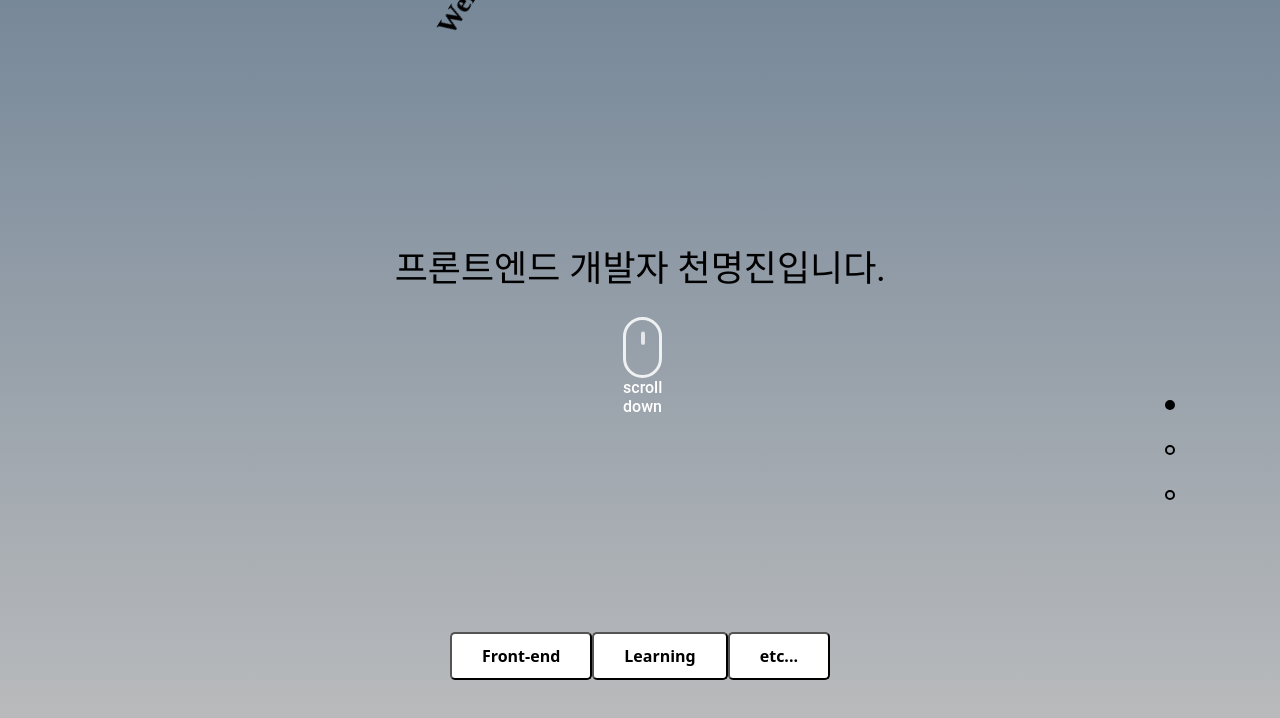
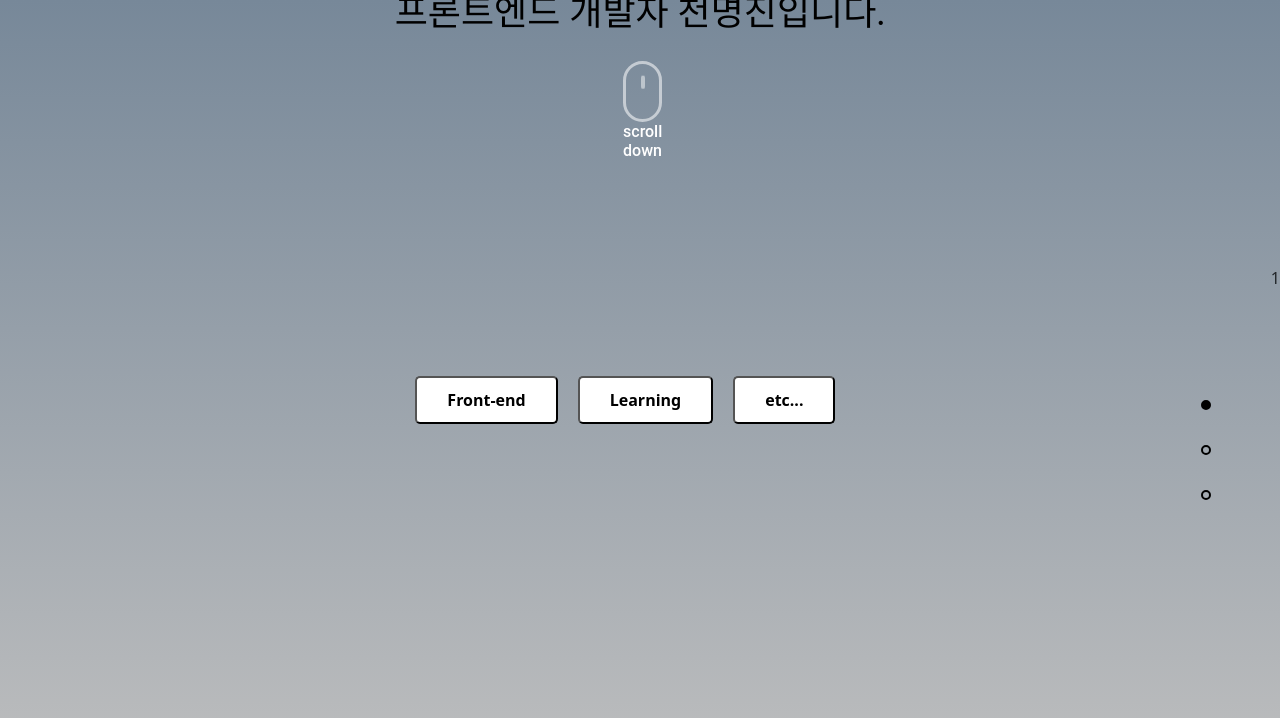
Before and after one commit to 1000mj/fullPage_portfolio, a React (Create React App) app: page / in a window 1280 px wide. Both pictures are taken after a click on the button "Front-end". Shown: the top 718 px of the page. Built offline with nearby package versions, Linux system fonts and the light colour scheme; a web font is replaced by a local one.

Commit message:
skills 버튼누르면 엘리먼트생성되도록 기능구현추가

```diff
--- a/src/App.css
+++ b/src/App.css
@@ -69,7 +69,7 @@ div {
     display: none;
 }
 
-.inner {
+.project {
     height: 100vh;
     display: flex;
     justify-content: center;
@@ -109,15 +109,16 @@ div {
     margin: 110px auto;
     height: 50px;
 }
-button {
+.skills-btn {
     background-color: white;
     color: black;
     font-weight: bold;
     border-radius: 5px;
     padding: 10px 30px;
     cursor: pointer;
+    margin-right: 20px;
 }
-button:hover {
+.skills-btn:hover {
     background-image: linear-gradient(to bottom, LightSlateGray, silver);
 }
 
@@ -134,7 +135,7 @@ button:hover {
     height: 35px;
     border: 3px solid white;
     border-radius: 25px;
-    opacity: 0.85;
+    opacity: 0.55;
     box-sizing: content-box;
 }
 .scroller {
--- a/src/App.js
+++ b/src/App.js
@@ -1,6 +1,7 @@
 import { useState, useEffect, useRef } from 'react';
 
 import Dots from './Dots';
+import SkillsApp from './SkillsApp';
 import 'bootstrap/dist/css/bootstrap.min.css';
 
 import './App.css';
@@ -105,14 +106,10 @@ function App() {
                     </div>
                     <h2 className="scroll_down">scroll down</h2>
                 </div>
-                <div className="skills">
-                    <div className="skills-btn-container">
-                        <button className="skills-btn">Front-end</button>
-                        <button className="skills-btn">Learning</button>
-                        <button className="skills-btn">etc...</button>
-                    </div>
-                </div>
-                <div className="inner "></div>
+
+                <SkillsApp />
+
+                <div className="project "></div>
             </div>
         </>
     );
--- a/src/Dots.js
+++ b/src/Dots.js
@@ -16,7 +16,7 @@ const Dot = ({ num, scrollIndex }) => {
 
 const Dots = ({ scrollIndex }) => {
     return (
-        <div style={{ position: 'fixed', top: '50%', right: 100 }}>
+        <div style={{ position: 'fixed', top: '50%', right: '5%' }}>
             <div
                 style={{
                     display: 'flex',
--- /dev/null
+++ b/src/SkillsApp.js
@@ -0,0 +1,36 @@
+import React, { useState } from 'react';
+
+function SkillsApp() {
+    // 기술 엘리먼트의 가시성 상태를 관리하는 state를 생성합니다.
+    const [selectedSkill, setSelectedSkill] = useState(null);
+
+    // 버튼을 클릭할 때 해당 기술 엘리먼트를 표시하도록 핸들러 함수를 정의합니다.
+    const handleButtonClick = (skill) => {
+        setSelectedSkill(skill);
+    };
+
+    return (
+        <div className="skills">
+            <div className="skills-btn-container">
+                <button className="skills-btn" onClick={() => handleButtonClick('front-end')}>
+                    Front-end
+                </button>
+                <button className="skills-btn" onClick={() => handleButtonClick('learning')}>
+                    Learning
+                </button>
+                <button className="skills-btn" onClick={() => handleButtonClick('etc')}>
+                    etc...
+                </button>
+            </div>
+            {selectedSkill && (
+                <div className="skill-element">
+                    {selectedSkill === 'front-end' && <p>1</p>}
+                    {selectedSkill === 'learning' && <p>2</p>}
+                    {selectedSkill === 'etc' && <p>3</p>}
+                </div>
+            )}
+        </div>
+    );
+}
+
+export default SkillsApp;
```
